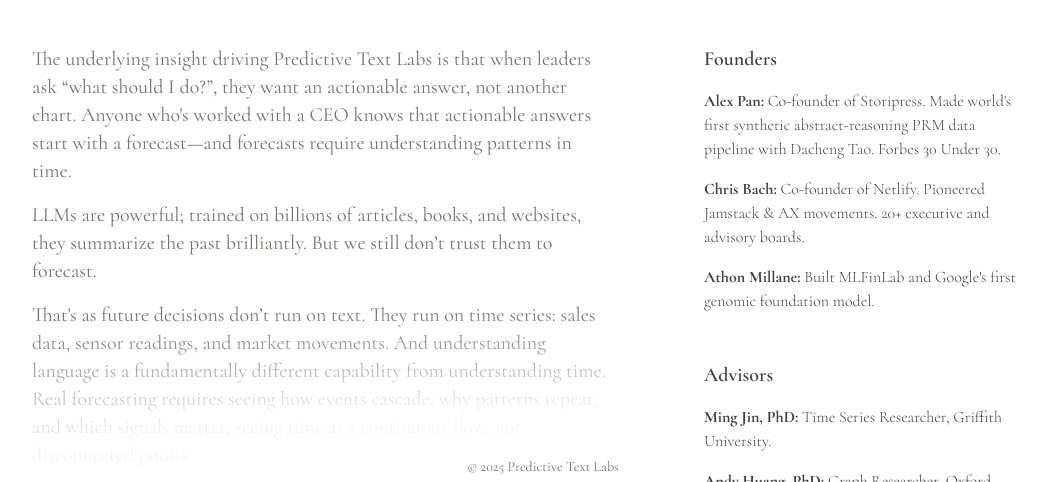
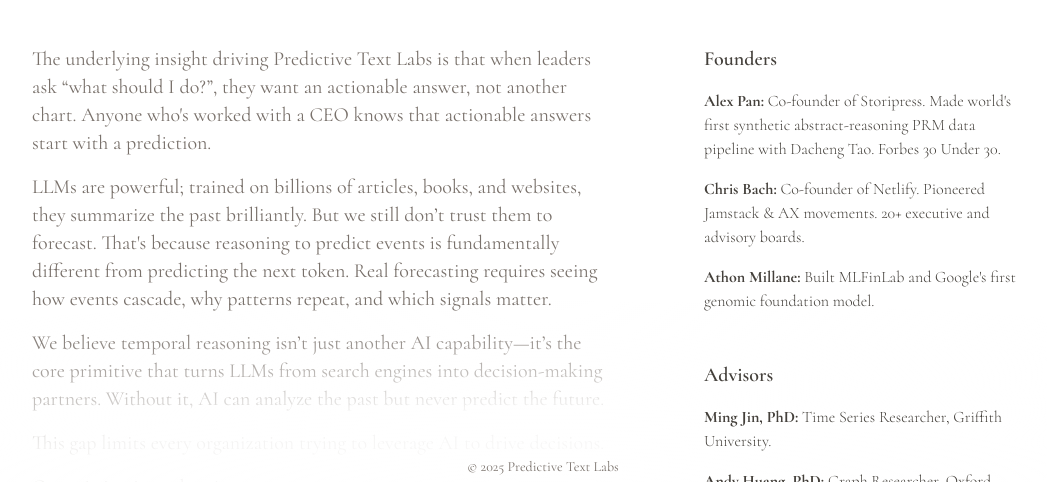
Before and after one commit to edictive/PTL-Landing, a website: page index.html in a window 1280 px wide. Shown: the part 307-789 px from the top of the page, without its empty margins (112-1159 px from the left). Drawn offline with Linux system fonts and the light colour scheme.

Commit message:
chore: make copy more concise

```diff
--- a/index.html
+++ b/index.html
@@ -279,34 +279,25 @@
               The underlying insight driving Predictive Text Labs is that when
               leaders ask “what should I do?”, they want an actionable answer,
               not another chart. Anyone who's worked with a CEO knows that
-              actionable answers start with a forecast—and forecasts require
-              understanding patterns in time.
+              actionable answers start with a prediction.
             </p>
             <p class="mb-4">
               LLMs are powerful; trained on billions of articles, books, and
               websites, they summarize the past brilliantly. But we still don’t
-              trust them to forecast.
-            </p>
-            <p class="mb-4">
-              That's as future decisions don’t run on text. They run on time
-              series: sales data, sensor readings, and market movements. And
-              understanding language is a fundamentally different capability
-              from understanding time. Real forecasting requires seeing how
-              events cascade, why patterns repeat, and which signals matter;
-              seeing time as a continuous flow, not disconnected points.
+              trust them to forecast. That's because reasoning to predict events
+              is fundamentally different from predicting the next token. Real
+              forecasting requires seeing how events cascade, why patterns
+              repeat, and which signals matter.
             </p>
             <p class="mb-4">
               We believe temporal reasoning isn’t just another AI
               capability—it’s the core primitive that turns LLMs from search
-              engines into decision-making partners.
-            </p>
-
-            <p class="mb-4">
-              Without it, AI can analyze the past but never predict the future.
+              engines into decision-making partners. Without it, AI can analyze
+              the past but never predict the future.
             </p>
             <p class="mb-4">
-              This temporal gap limits every organization trying to leverage AI
-              to drive decisions.
+              This gap limits every organization trying to leverage AI to drive
+              decisions.
             </p>
             <p>Our mission is to close it.</p>
           </section>
```
